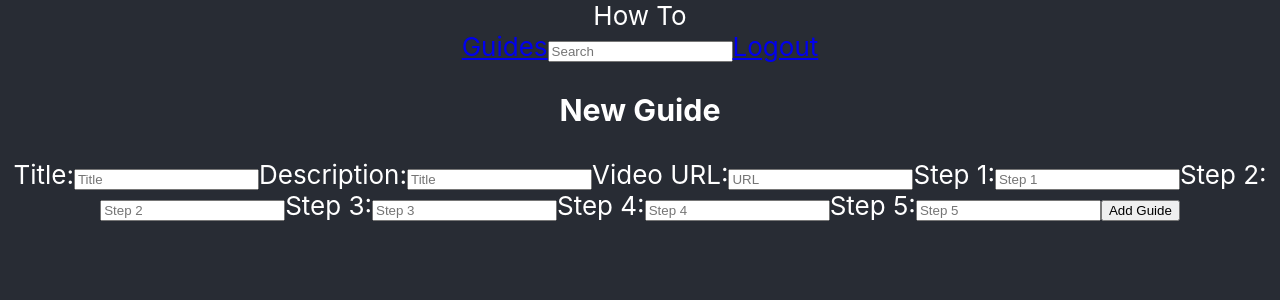
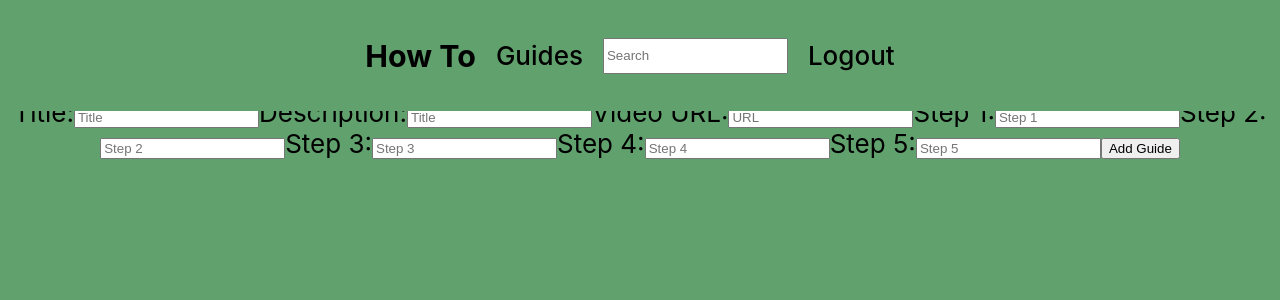
Before and after one commit to bw-how-to/how-to-FE, a React (Create React App) app in the folder how-to/: page /newguide in a window 1280 px wide. Shown: the top 300 px of the page. Built offline with nearby package versions, Linux system fonts and the light colour scheme; no server answers; sample sign-in values are in the browser's storage.

Commit message:
added some basic styling and animation to the nav bar

```diff
--- a/how-to/src/App.css
+++ b/how-to/src/App.css
@@ -1,11 +1,10 @@
 .App {
+  background-color: #60A16D;
   text-align: center;
   min-height: 100vh;
-  background-color: #282c34;
   display: flex;
   flex-direction: column;
   align-items: center;
   font-size: calc(10px + 2vmin);
-  color: white;
   flex-wrap: wrap;
 }
--- a/how-to/src/App.js
+++ b/how-to/src/App.js
@@ -1,7 +1,7 @@
 import React from 'react';
 import { BrowserRouter as Router, Route, withRouter, Redirect } from 'react-router-dom'
-import SignUp from './components/Nav/SignUp'
-import Login from './components/Nav/Login'
+import SignUp from './components/Login/SignUp'
+import Login from './components/Login/Login'
 import Guides from './components/Guides/Guides'
 import Nav from './components/Nav/Nav'
 import PrivateRoute1 from './components/PrivateRoute1'
--- a/how-to/src/components/Guides/Guides.scss
+++ b/how-to/src/components/Guides/Guides.scss
@@ -1,4 +1,5 @@
 .guides {
+    margin-top: 80px;
     display: flex;
     flex-wrap: wrap;
     flex-direction: column;
--- a/how-to/src/components/Nav/Nav.js
+++ b/how-to/src/components/Nav/Nav.js
@@ -1,5 +1,6 @@
 import React from 'react'
 import { Link } from 'react-router-dom'
+import './Nav.scss'
 
 export default class Nav extends React.Component {
     constructor(props) {
@@ -21,11 +22,23 @@ export default class Nav extends React.Component {
         this.props.searchPosts(e)
     }
 
+
+    scrollFunction = () => {
+        if (document.body.scrollTop > 60 || document.documentElement.scrollTop > 60) {
+            document.querySelector(".navContainer").style.padding = "0px 10px";
+            document.querySelector(".navContainer").style.boxShadow = "0 4px 8px 0 rgba(0, 0, 0, 0.2), 0 6px 20px 0 rgba(0, 0, 0, 0.19)";
+        } else {
+            document.querySelector(".navContainer").style.padding = "20px 10px";
+            document.querySelector(".navContainer").style.boxShadow = "none";
+        }
+    }
+
     render() {
+        window.onscroll = () => {this.scrollFunction()};
         return (
-            <div className='navBar'> How To
+            <div className='navContainer'> <h3 className='title'> How To </h3>
             {this.props.loggedIn === true ? (
-                <div>
+                <div className='navBar'>
                     <Link to="/guides">Guides</Link>
                     <input
                         type='text'
@@ -34,7 +47,7 @@ export default class Nav extends React.Component {
                         onChange={this.handleChanges}
                         value={this.state.search} />
                     {localStorage.getItem('user_type') === 'creator' ? (
-                        <Link to="/newguide">Create Guide</Link>
+                    <Link to="/newguide">Create Guide</Link>
                     ) : (
                         <span></span>
                     )}
--- /dev/null
+++ b/how-to/src/components/Nav/Nav.scss
@@ -0,0 +1,32 @@
+.navContainer {
+    display: flex;
+    flex-wrap: wrap;
+    align-items: center;
+    width: 100%;
+    justify-content: center;
+    position: fixed;
+    padding: 20px 10px;
+    background-color: #60A16D;
+    // box-shadow: 0 4px 8px 0 rgba(0, 0, 0, 0.2), 0 6px 20px 0 rgba(0, 0, 0, 0.19);
+
+    .navBar {
+        display: flex;
+        justify-content: space-evenly;
+    }
+
+    .title {
+        margin: 0;
+    }
+
+    a {
+        text-decoration: none;
+        color: black;
+        font-weight: 500;
+        margin: 20px;
+    }
+
+    input {
+        height: 30px;
+        align-self: center;
+    }
+}
```
Also changed, not shown: how-to/src/components/Login/Login.js (renamed from how-to/src/components/Nav/Login.js), how-to/src/components/Login/SignUp.js (renamed from how-to/src/components/Nav/SignUp.js).
